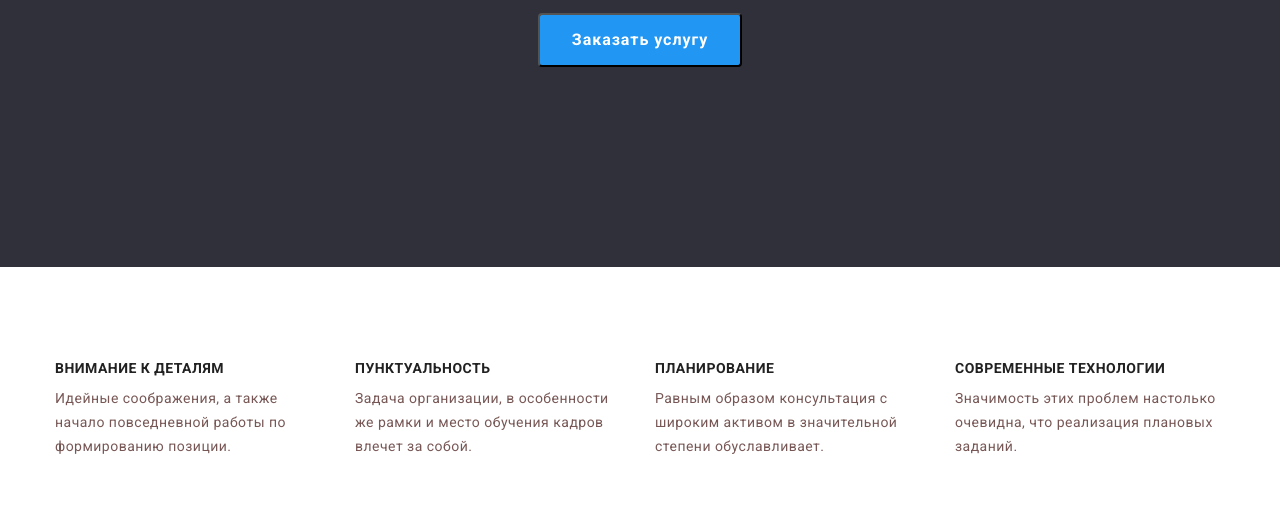
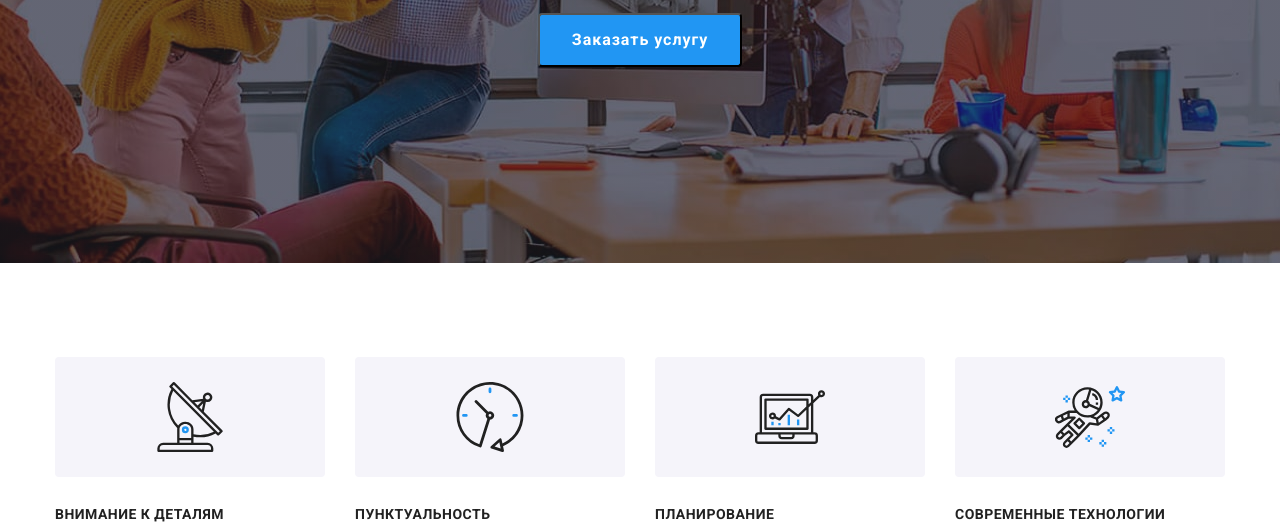
Before and after one commit to Vobzilla/goit-markup-hw-04, a plain HTML site: page index.html in a window 1280 px wide. Shown: the part 420-950 px from the top of the page. Drawn offline with nearby package versions, Linux system fonts and the light colour scheme.

Commit message:
futersIcon

```diff
--- a/index.html
+++ b/index.html
@@ -46,6 +46,22 @@
     <!--Feature-->
     <section class="section-featur">
       <div class="conteiner">
+        <ul class="icon-list list">
+          <li>
+            <svg class="item-icon">
+              <use href="./images/symbol-defs.svg#icon-antenna"> </use>
+            </svg>
+          </li>
+          <li><svg class="item-icon">
+              <use href="./images/symbol-defs.svg#icon-clock"> </use>
+          </li>
+          <li><svg class="item-icon">
+              <use href="./images/symbol-defs.svg#icon-diagram"> </use>
+          </li>
+          <li><svg class="item-icon">
+              <use href="./images/symbol-defs.svg#icon-astronaut"> </use>
+          </li>
+        </ul>
         <ul class="features-list list">
           <li class="item">
             <h3 class="features-title">Внимание к деталям</h3>
--- a/scc/styles.css
+++ b/scc/styles.css
@@ -153,11 +153,21 @@ ul {
     color: var(--accent-color);
 }
 
+
 /* Hero */
 .hero {
     padding: 200px 0;
+    text-align: center;
     background-color: var(--accent-bgc);
-    text-align: center;
+    height: 600px;
+    max-width: 1600px;
+    margin-left: auto;
+    margin-right: auto;
+    background-image: linear-gradient(to right,
+            rgba(47, 48, 58, 0.4),
+            rgba(47, 48, 58, 0.4)),
+        url(../images/hero.jpg);
+    background-position: center;
 }
 
 .hero-title {
@@ -194,6 +204,28 @@ ul {
 /* Section Features */
 .section-featur {
     padding: var(--indent-section) 0;
+}
+
+.icon-list {
+    display: flex;
+}
+
+.icon-list>li {
+    padding: 25px 100px;
+    margin-bottom: var(--indent-cards);
+    width: 270px;
+    height: 120px;
+    background-color: var(--bgc-team);
+    border-radius: 4px;
+}
+
+.icon-list>li:not(:last-child) {
+    margin-right: var(--indent-cards);
+}
+
+.item-icon {
+    width: 70px;
+    height: 70px;
 }
 
 .features-list {
```
Also changed, not shown: images/hero.jpg (added), images/symbol-defs.svg (added).
